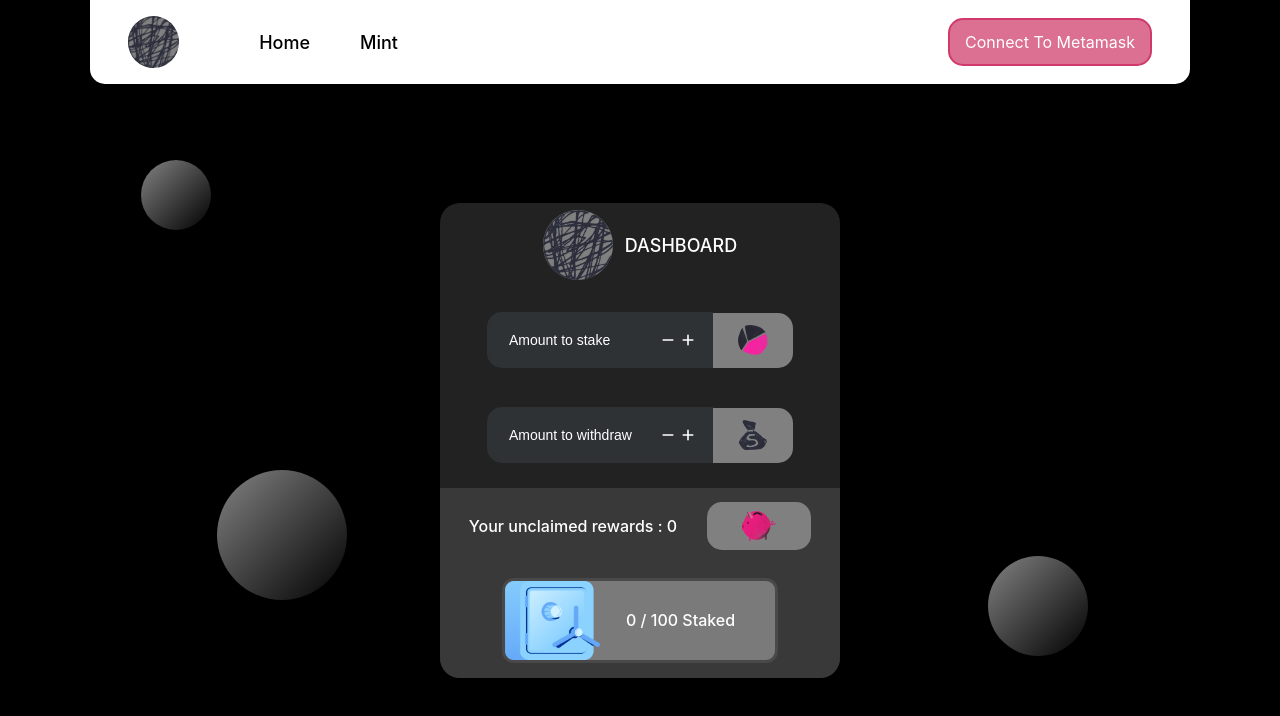
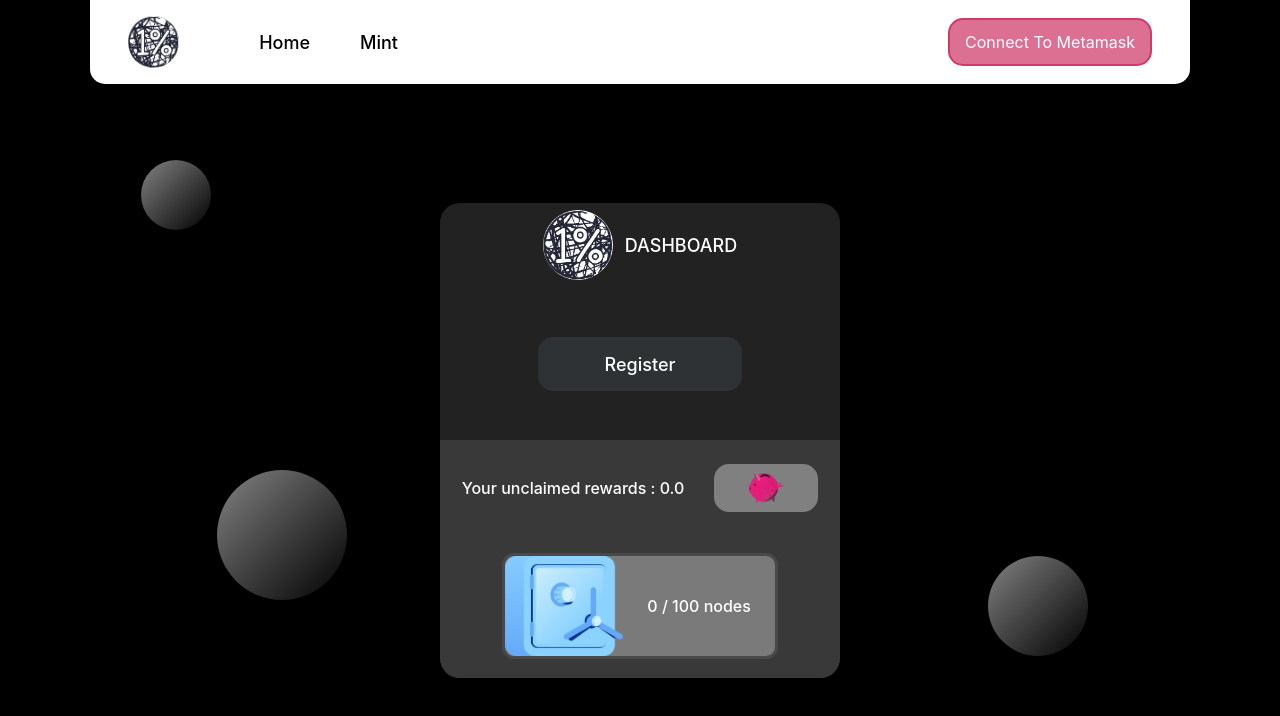
Before and after one commit to SayanKar/dashboard, a React (Create React App) app: page / in a window 1280 px wide. Shown: the top 716 px of the page. Built offline with nearby package versions, Linux system fonts and the light colour scheme; what react-alert-template-basic would draw is missing.

Commit message:
Integration complete

```diff
--- a/src/App.css
+++ b/src/App.css
@@ -240,72 +240,37 @@ img {
   -ms-user-select: none;
 }
 
-.plus {
-  position: absolute;
-  left: 60%;
-  display: flex;
-  justify-content: center;
-  align-items: center;
-  display: flex;
-  justify-content: center;
-  align-items: center;
-  height: 30%;
-  cursor: pointer;
-}
-
-.plus:active .plusIcon,
-.minus:active .minusIcon {
-  color: rgb(119, 119, 119)
-}
-
-.minus {
-  position: absolute;
-  left: 55%;
-  display: flex;
-  justify-content: center;
-  align-items: center;
-  height: 30%;
-  cursor: pointer;
-}
-
-.staking {
+.register {
   width: 100%;
   height: 18%;
   display: flex;
   justify-content: center;
   align-items: center;
-  position: relative;
 }
 
-.withdraw {
-  width: 100%;
-  height: 18%;
-  display: flex;
-  justify-content: center;
-  align-items: center;
-  position: relative;
-}
-
-.input {
+.registerButton {
   background-color: #2e3234;
   color: white;
   width: 50%;
   height: 50px;
-  border-bottom-left-radius: 15px;
-  border-top-left-radius: 15px;
+  border-radius: 15px;
   border: 2px solid #2e3234;
   outline: none;
-  padding-left: 20px;
   font-size: 16px;
+  display: flex;
+  justify-content: center;
+  align-items: center;
+  font-size: 18px;
+  font-weight: 500;
+  cursor: pointer;
 }
 
-.input:focus {
+.registerButton:focus, .registerButton:hover {
   border: 2px solid #363b3d;
 }
 
-::placeholder {
-  font-size: 14px;
-  color: white;
+.registerButton:active {
+  background-color: #373b3d;
 }
 
 .button {
@@ -337,7 +302,7 @@ img {
 
 .rewardsAndInfo {
   width: 100%;
-  height: 40%;
+  height: 50%;
   background-color: #393939;
   border-bottom-left-radius: 20px;
   border-bottom-right-radius: 20px;
--- a/src/App.js
+++ b/src/App.js
@@ -1,26 +1,48 @@
 import "./App.css";
-import { HiPlus, HiMinus } from "react-icons/hi";
 import ReactTooltip from "react-tooltip";
 import logo from "./assets/logo.png";
-import stakeIcon from "./assets/stake.png";
-import withdrawIcon from "./assets/withdraw.png";
 import claimRewardsIcon from "./assets/claimReward.png";
 import vault from "./assets/vault.png";
 import { useEffect, useState } from "react";
 import { ethers } from "ethers";
-import { abi } from "./abi.js";
 import { useAlert } from "react-alert";
-
-const CONTRACT_ADDRESS = "0xA3eFcDc4BF8D0f58A6eaAA32841aD6Eb02B9A162";
+import { CONTRACT_ADDRESS, abi, NETWORKS_LIST, NETWORK } from "./config.js";
 
 function App() {
   const alert = useAlert();
-  const [stakeAmount, setStakeAmount] = useState("");
-  const [withdrawAmount, setWithdrawAmount] = useState("");
   const [unclaimedRewards, setUnclaimedRewards] = useState(0);
   const [stakedNfts, setStakedNfts] = useState(0);
   const [contract, setContract] = useState();
   const [address, setAddress] = useState();
+
+  async function switchNetwork() {
+    try {
+      await window.ethereum.request({
+        method: "wallet_switchEthereumChain",
+        params: [{ chainId: NETWORKS_LIST[NETWORK]["chainId"] }],
+      });
+      alert.success("Switched to " + NETWORK + " network");
+      return true;
+    } catch (switchError) {
+      // This error code indicates that the chain has not been added to MetaMask.
+      if (switchError.code === 4902) {
+        try {
+          await window.ethereum.request({
+            method: "wallet_addEthereumChain",
+            params: [NETWORKS_LIST[NETWORK]],
+          });
+          alert.success("Added network successfully");
+          return true;
+        } catch (addError) {
+          console.log(addError);
+          alert.error("Failed to add Network");
+        }
+      }
+      console.log(switchError);
+      alert.error("Failed to add " + NETWORK + " network");
+      return false;
+    }
+  }
 
   async function connect() {
     console.log("connectCalled");
@@ -30,6 +52,8 @@ function App() {
     } else {
       try {
         await window.ethereum.request({ method: "eth_requestAccounts" });
+        let switchNetworkSucces = switchNetwork();
+        if (!switchNetworkSucces) return;
         try {
           const provider = new ethers.providers.Web3Provider(window.ethereum);
           const signer = provider.getSigner();
@@ -55,41 +79,13 @@ function App() {
     }
   }
 
-  const onStake = async () => {
+  const onRegister = async () => {
     if (contract) {
-      if (stakeAmount === "") {
-        alert.error("Stake amount can be Integers between 1 to 100");
-        return;
-      }
       try {
-        let txn = await contract.Stake(parseInt(stakeAmount));
+        let txn = await contract.Register();
         alert.info("Transction Submitted");
         await txn.wait();
         alert.success("Transaction Successful");
-        setStakeAmount("");
-        getUnclaimedRewards();
-        getStakedNfts();
-      } catch (err) {
-        console.log(err);
-        alert.error(err.error.message);
-      }
-    } else {
-      alert.error("Connect To MetaMask");
-    }
-  };
-
-  const onWithdraw = async () => {
-    if (contract) {
-      if (withdrawAmount === "") {
-        alert.error("Withdraw amount can be Integers between 1 to 100");
-        return;
-      }
-      try {
-        let txn = await contract.Withdraw(parseInt(withdrawAmount));
-        alert.info("Transction Submitted");
-        await txn.wait();
-        alert.success("Transaction Succesful");
-        setWithdrawAmount("");
         getUnclaimedRewards();
         getStakedNfts();
       } catch (err) {
@@ -133,7 +129,7 @@ function App() {
   const getUnclaimedRewards = async () => {
     if (contract && address) {
       try {
-        let response = await contract.GetUnclaimedRewards(address);
+        let response = await contract.CheckUnclaimedRewards(address);
         setUnclaimedRewards(response * 1);
       } catch (err) {
         console.log(err);
@@ -144,38 +140,23 @@ function App() {
   useEffect(() => {
     getUnclaimedRewards();
     getStakedNfts();
+    const interval = setInterval(() => {
+      getUnclaimedRewards();
+      getStakedNfts();
+    }, 60000);
+    return () => {
+      clearInterval(interval);
+    };
   }, [contract, address]);
-
-  const onStakeAmountChange = (value) => {
-    if (value === "") setStakeAmount("");
-    else if (!isNaN(value) && value >= 1 && value <= 100)
-      setStakeAmount(parseInt(value));
-  };
-
-  const onWithdrawAmountChange = (value) => {
-    if (value === "") setWithdrawAmount("");
-    else if (!isNaN(value) && value >= 1 && value <= 100)
-      setWithdrawAmount(parseInt(value));
-  };
-
-  const incVal = (idx) => {
-    if (idx === 1) {
-      onWithdrawAmountChange(withdrawAmount + 1);
-    } else {
-      onStakeAmountChange(stakeAmount + 1);
-    }
-  };
-
-  const decVal = (idx) => {
-    if (idx === 1) {
-      onWithdrawAmountChange(withdrawAmount - 1);
-    } else {
-      onStakeAmountChange(stakeAmount - 1);
-    }
-  };
 
   const displayAdd = (add) => {
     return add.substring(0, 5) + "..." + add.substring(add.length - 4);
+  };
+
+  const parseRewards = () => {
+    let num = unclaimedRewards / 10 ** 15 + "";
+    if (num.length <= 3) return 0 + "." + num;
+    return num.slice(0, num.length - 3) + "." + num.slice(num.length - 3);
   };
 
   return (
@@ -200,7 +181,7 @@ function App() {
         </div>
         <div className="rightNavContainer">
           {!address ? (
-            <div className="connectButton" tabIndex="1" onClick={connect}>
+            <div className="connectButton" tabIndex={1} onClick={connect}>
               Connect To Metamask
             </div>
           ) : (
@@ -221,56 +202,20 @@ function App() {
             </div>
             <div className="heading">DASHBOARD</div>
           </div>
-          <div className="staking">
-            <div className="plus" tabIndex={1} onClick={() => incVal(0)}>
-              <HiPlus className="plusIcon" />
+          <div className="register">
+            <div
+              className="registerButton"
+              tabIndex={1}
+              data-tip="Register NFTs for rewards"
+              onClick={onRegister}
+            >
+              Register
             </div>
-            <div className="minus" tabIndex={1} onClick={() => decVal(0)}>
-              <HiMinus className="minusIcon" />
-            </div>
-            <input
-              type="text"
-              placeholder="Amount to stake"
-              className="input"
-              value={stakeAmount}
-              onChange={(e) => onStakeAmountChange(e.target.value)}
-            ></input>
-            <button
-              className="button"
-              data-tip="Stake"
-              tabIndex={2}
-              onClick={onStake}
-            >
-              <img src={stakeIcon} alt="stake icon" className="icon" />
-            </button>
-          </div>
-          <div className="withdraw">
-            <div className="plus" tabIndex={1} onClick={() => incVal(1)}>
-              <HiPlus className="plusIcon" />
-            </div>
-            <div className="minus" tabIndex={1} onClick={() => decVal(1)}>
-              <HiMinus className="minusIcon" />
-            </div>
-            <input
-              type="text"
-              placeholder="Amount to withdraw"
-              className="input"
-              value={withdrawAmount}
-              onChange={(e) => onWithdrawAmountChange(e.target.value)}
-            ></input>
-            <button
-              className="button"
-              data-tip="Withdraw"
-              tabIndex={3}
-              onClick={onWithdraw}
-            >
-              <img src={withdrawIcon} alt="withdraw icon" className="icon" />
-            </button>
           </div>
           <div className="rewardsAndInfo">
             <div className="rewardsContainer">
               <div className="reward">
-                {"Your unclaimed rewards : " + unclaimedRewards}
+                {"Your unclaimed rewards : " + parseRewards()}
               </div>
               <div
                 className="claimRewardsButton"
@@ -288,7 +233,7 @@ function App() {
               <div className="vaultContainer">
                 <img src={vault} alt="vault icon" className="vault" />
                 <div className="valueContainer">
-                  {stakedNfts + " / 100 Staked"}
+                  {stakedNfts + " / 100 nodes"}
                 </div>
               </div>
             </div>
--- a/src/abi.js
+++ b/src/abi.js
@@ -9,8 +9,123 @@ export const abi = [
   {
       "inputs": [
           {
+              "internalType": "uint256",
+              "name": "RewardsPerBlockPerNFT",
+              "type": "uint256"
+          }
+      ],
+      "name": "EditEmission",
+      "outputs": [],
+      "stateMutability": "nonpayable",
+      "type": "function"
+  },
+  {
+      "inputs": [
+          {
+              "internalType": "contract NFT",
+              "name": "CollectionAddress",
+              "type": "address"
+          }
+      ],
+      "name": "EditNFT",
+      "outputs": [],
+      "stateMutability": "nonpayable",
+      "type": "function"
+  },
+  {
+      "inputs": [
+          {
+              "internalType": "contract ERC20",
+              "name": "Token",
+              "type": "address"
+          }
+      ],
+      "name": "EditToken",
+      "outputs": [],
+      "stateMutability": "nonpayable",
+      "type": "function"
+  },
+  {
+      "inputs": [
+          {
               "internalType": "address",
-				"name": "_v",
+              "name": "who",
+              "type": "address"
+          }
+      ],
+      "name": "ForceClaim",
+      "outputs": [],
+      "stateMutability": "nonpayable",
+      "type": "function"
+  },
+  {
+      "inputs": [],
+      "name": "Register",
+      "outputs": [],
+      "stateMutability": "nonpayable",
+      "type": "function"
+  },
+  {
+      "inputs": [
+          {
+              "internalType": "contract ERC20",
+              "name": "TokenAddress",
+              "type": "address"
+          }
+      ],
+      "name": "ReplaceToken",
+      "outputs": [],
+      "stateMutability": "nonpayable",
+      "type": "function"
+  },
+  {
+      "inputs": [],
+      "stateMutability": "nonpayable",
+      "type": "constructor"
+  },
+  {
+      "inputs": [
+          {
+              "internalType": "address",
+              "name": "YourAddress",
+              "type": "address"
+          }
+      ],
+      "name": "CalculateTime",
+      "outputs": [
+          {
+              "internalType": "uint256",
+              "name": "",
+              "type": "uint256"
+          }
+      ],
+      "stateMutability": "view",
+      "type": "function"
+  },
+  {
+      "inputs": [
+          {
+              "internalType": "address",
+              "name": "YourAddress",
+              "type": "address"
+          }
+      ],
+      "name": "CheckUnclaimedRewards",
+      "outputs": [
+          {
+              "internalType": "uint256",
+              "name": "",
+              "type": "uint256"
+          }
+      ],
+      "stateMutability": "view",
+      "type": "function"
+  },
+  {
+      "inputs": [
+          {
+              "internalType": "address",
+              "name": "YourAddress",
               "type": "address"
           }
       ],
@@ -22,18 +137,12 @@ export const abi = [
               "type": "uint256"
           }
       ],
-		"stateMutability": "pure",
+      "stateMutability": "view",
       "type": "function"
   },
   {
-		"inputs": [
-			{
-				"internalType": "address",
-				"name": "_v",
-				"type": "address"
-			}
-		],
-		"name": "GetUnclaimedRewards",
+      "inputs": [],
+      "name": "GetTotalRegistered",
       "outputs": [
           {
               "internalType": "uint256",
@@ -41,33 +150,7 @@ export const abi = [
               "type": "uint256"
           }
       ],
-		"stateMutability": "pure",
-		"type": "function"
-	},
-	{
-		"inputs": [
-			{
-				"internalType": "uint256",
-				"name": "_v",
-				"type": "uint256"
-			}
-		],
-		"name": "Stake",
-		"outputs": [],
-		"stateMutability": "nonpayable",
-		"type": "function"
-	},
-	{
-		"inputs": [
-			{
-				"internalType": "uint256",
-				"name": "_v",
-				"type": "uint256"
-			}
-		],
-		"name": "Withdraw",
-		"outputs": [],
-		"stateMutability": "nonpayable",
+      "stateMutability": "view",
       "type": "function"
   }
 ];
--- /dev/null
+++ b/src/config.js
@@ -0,0 +1,15 @@
+export const CONTRACT_ADDRESS = "0xE368DE907882d3cFE524B6daFa575e14158e9bAA";
+export const NETWORK = "rinkeby"; // "rinkeby" | "fantom"
+export { abi } from "./abi";
+export const NETWORKS_LIST = {
+  rinkeby: {
+    chainId: "0x4",
+    chainName: "rinkeby",
+    nativeCurrency: {
+      name: "Ether",
+      symbol: "ETH",
+      decimals: 18,
+    },
+    rpcUrls: ["https://rinkeby.infura.io/v3/"],
+  },
+};
```
Also changed, not shown: public/index.html (+1 -11 lines), public/logo.png, src/assets/logo.png. Lines whose indentation alone changed are shown as unchanged.
